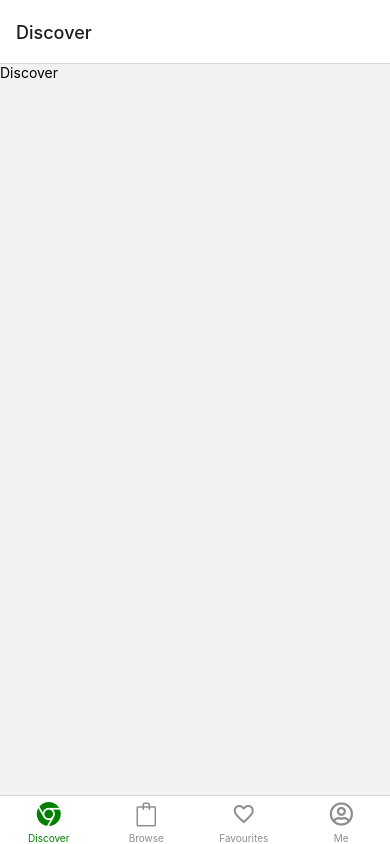
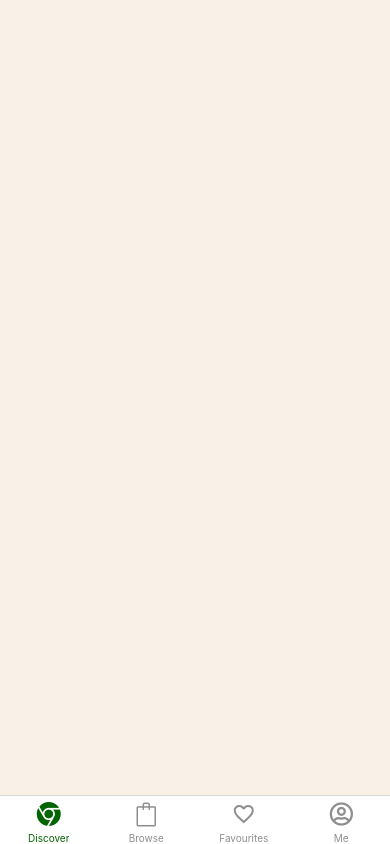
Before and after one commit to MaiFahed/GradPro, a React Native app: screen /ProfileScreen in a window 390 px wide. Built offline with nearby package versions, Linux system fonts and the light colour scheme.

Commit message:
Profile user

```diff
--- /dev/null
+++ b/app/Componants/AppButtons.js
@@ -0,0 +1,37 @@
+import { StyleSheet, Text, View } from 'react-native'
+import React from 'react'
+import { TouchableOpacity } from 'react-native'
+//icons
+import { FontAwesome5 } from '@expo/vector-icons';
+import { Ionicons } from '@expo/vector-icons';
+import { AntDesign } from '@expo/vector-icons';
+
+export default function AppButtons({ title, onPress, icon1, icon2, icon3}) {
+  return (
+    <TouchableOpacity style={styles.buttun} onPress={onPress}>
+      <Text style={styles.text}>{title}</Text>
+      { icon1 && <FontAwesome5 name="user-circle" size={24} color="darkgreen" style={styles.logoStyle}/>}
+      { icon2 && <Ionicons name="help-buoy-outline" size={24} color="darkgreen" style={styles.logoStyle} />}
+      { icon3 && <AntDesign name="checkcircleo" size={24} color="darkgreen" style={styles.logoStyle}/>}
+    </TouchableOpacity>
+  )
+}
+
+const styles = StyleSheet.create({
+  buttun: {
+    backgroundColor: "white",
+    borderRadius: 15,
+    height: 70,
+  },
+  text: {
+    color: "black",
+    paddingLeft:50,
+    paddingTop:25,
+    fontSize:15,
+    fontWeight:"600"
+  },
+  logoStyle: {
+    top:-20,
+    paddingLeft:10
+  },
+})
--- /dev/null
+++ b/app/Componants/RegButtons.js
@@ -0,0 +1,29 @@
+import { StyleSheet, Text, View } from 'react-native'
+import React from 'react'
+import { TouchableOpacity } from 'react-native'
+//icons
+import { FontAwesome } from '@expo/vector-icons';
+
+export default function RegButtons({ title, onPress}) {
+  return (
+    <TouchableOpacity style={styles.buttun} onPress={onPress}>
+      <Text style={styles.text}>{title}</Text>
+    </TouchableOpacity>
+  )
+}
+
+const styles = StyleSheet.create({
+  buttun: {
+    backgroundColor: "white",
+    borderRadius: 15,
+    height: 50,
+  },
+  text: {
+    color: "darkred",
+    paddingLeft:20,
+    paddingTop:16,
+    fontSize:15,
+    fontWeight:"600"
+  },
+
+})
--- a/app/navigation/AppNavigator.js
+++ b/app/navigation/AppNavigator.js
@@ -1,36 +1,59 @@
 import { StatusBar } from 'expo-status-bar';
 import { Button, StyleSheet,TouchableOpacity , Text, View } from 'react-native';
 import * as React from 'react';
+// navs
 import { createNativeStackNavigator } from '@react-navigation/native-stack';
 import { Link, NavigationContainer, useNavigation } from '@react-navigation/native';
 import { createBottomTabNavigator } from '@react-navigation/bottom-tabs';
+//screens from app
+import AppButtons from '../Componants/AppButtons';
+import ProfileScreen from '../screens/ProfileScreen';
+import MeUser from '../screens/MeUser'
+//icons
 import { MaterialIcons } from '@expo/vector-icons';
 import { FontAwesome5 } from '@expo/vector-icons';
 import { SimpleLineIcons } from '@expo/vector-icons';
 import { AntDesign } from '@expo/vector-icons';
-// import welcomeScreen from './app/screens/welcomeScreen';
 
 const Discover = ({navigation}) =>(
-    <Text>Discover</Text>
+  <View style={styles.outer}/>
   );
+
   const Browse = ({navigation}) =>(
-    <Text>Browse</Text>
+    <View style={styles.outer}/>
   );
+
   const Favourites = ({navigation}) =>(
-    <Text>Favourites</Text>
+    <View style={styles.outer}/>
   );
-  const Bag = ({navigation}) =>(
-    <Text>Bag</Text>
-  );
-  const Me = ({navigation}) =>(
-    <Text>Me</Text>
-  );
+
+const styles = StyleSheet.create({
+  outer: {
+    paddingTop:100,
+    paddingLeft:20,
+    paddingRight:20,
+    flex: 1,
+    backgroundColor: "#F9F1E8",
+    flexDirection: 'row',
+    justifyContent: 'center',
+    alignContent: 'center',
+
+  },
+})
+
+const Stack = createNativeStackNavigator();
+const MyStack = () => (
+  <Stack.Navigator screenOptions={{headerShown:false}}>
+    <Stack.Screen name='MeUser' component={MeUser} />
+    <Stack.Screen name='ProfileScreen' component={ProfileScreen} />
+  </Stack.Navigator>
+);
 
 const Tab = createBottomTabNavigator();
 
 const AppNavigator= () => {
-  return(                                                      //, headerShown:false
-    <Tab.Navigator screenOptions={{tabBarActiveTintColor:"green"}}>
+  return(
+    <Tab.Navigator screenOptions={{tabBarActiveTintColor:"darkgreen", headerShown:false}}>
 
       <Tab.Screen name="Discover" component={Discover}
       options={{ tabBarIcon: ({color}) =>
@@ -44,7 +67,7 @@ const AppNavigator= () => {
       options={{ tabBarIcon: ({color}) =>
         <MaterialIcons name="favorite-outline" size={24} color={color} /> }}/>
 
-      <Tab.Screen name="Me" component={Me}
+      <Tab.Screen name="Me" component={MyStack}
       options={{ tabBarIcon: ({color}) =>
         <FontAwesome5 name="user-circle" size={24} color={color} />}} />
 
@@ -52,4 +75,5 @@ const AppNavigator= () => {
     );
 };
 
+
 export default AppNavigator;
--- /dev/null
+++ b/app/screens/MeUser.js
@@ -0,0 +1,70 @@
+import { Button, StyleSheet, Text, View } from 'react-native'
+import React from 'react'
+import { setStatusBarBackgroundColor } from 'expo-status-bar'
+// navs
+import { createNativeStackNavigator } from '@react-navigation/native-stack';
+import { Link, NavigationContainer, useNavigation } from '@react-navigation/native';
+import { createBottomTabNavigator } from '@react-navigation/bottom-tabs';
+// screens from app
+import AppButtons from '../Componants/AppButtons'
+import ProfileScreen from './ProfileScreen'
+//icons
+import { Ionicons } from '@expo/vector-icons';
+
+export default function WelcomeScreen({}) {
+  const navigation = useNavigation();
+  return (
+    <View style={styles.outer}>
+      <View style={styles.moneySaved}>
+        <Text style={{paddingLeft:'33%',paddingTop:20, fontSize:20, fontWeight:"600"}}>Money Saved</Text>
+        <Text style={{paddingLeft:'45%',paddingTop:10, fontSize:20,color:"darkgreen", fontWeight:"600"}}>$40</Text>
+      </View>
+
+      <View style={{alignSelf:'center',position:'absolute',width:'100%', top:210}}>
+      <AppButtons title="Account Details" icon1={true} icon2={false} icon3={false} onPress={()=> navigation.navigate("ProfileScreen")}
+      ></AppButtons>
+      </View>
+
+      <View style={{alignSelf:'center',position:'absolute',width:'100%', top:290}}>
+      <AppButtons title="Help Center" icon1={false} icon2={true} icon3={false} onPress={()=> console.log("help center")}></AppButtons>
+      </View>
+
+      <View style={{alignSelf:'center',position:'absolute',width:'100%', top:370}}>
+      <AppButtons title="Terms and Conditions" icon1={false} icon2={false} icon3={true} onPress={()=> console.log("terms")}></AppButtons>
+      </View>
+
+      <View style={{alignSelf:'center',position:'absolute', top:500, alignItems:'center'}}>
+      <Ionicons name="restaurant" size={70} color="darkgreen" />
+      <Text style={styles.text}>Are you a store owner?</Text>
+      <Text style={styles.text}>Join Go4Food and reduce food waste.</Text>
+      </View>
+
+    </View>
+
+  )
+}
+
+const styles = StyleSheet.create({
+  outer: {
+    paddingTop:100,
+    paddingLeft:20,
+    paddingRight:20,
+    flex: 1,
+    backgroundColor: "#F9F1E8",
+    flexDirection: 'row',
+    justifyContent: 'center',
+    alignContent: 'center',
+
+  },
+  moneySaved: {
+    flex: 1,
+    backgroundColor: "white",
+    borderRadius:15,
+    width: 100,
+    height:100,
+  },
+  text: {
+    color:'#58534E',
+    fontWeight:"600",
+  }
+})
--- /dev/null
+++ b/app/screens/ProfileScreen.js
@@ -0,0 +1,80 @@
+import { StyleSheet, Text, View } from 'react-native'
+import React from 'react'
+
+import AppButtons from '../Componants/AppButtons'
+import RegButtons from '../Componants/RegButtons'
+
+export default function ProfileScreen() {
+  return (
+    <View style={styles.outer}>
+      <View style={styles.name}>
+        <Text style={styles.textConst}>name                                                         Mai Fahed</Text>
+      </View>
+
+      <View
+      style={{
+      position:'absolute',width:'100%',
+       top:170, backgroundColor: "white",
+       borderRadius:15, height:50,
+       }}>
+        <Text style={styles.textConst}>Email                                   maifahed16@gmail.com</Text>
+
+      </View>
+
+      <View
+      style={{
+      position:'absolute',width:'100%',
+       top:240, backgroundColor: "white",
+       borderRadius:15, height:50,
+       }}>
+        <Text style={styles.textConst}>Phone number                                     0597094458</Text>
+      </View>
+
+      <View
+      style={{
+      position:'absolute',width:'100%',
+       top:310, backgroundColor: "white",
+       borderRadius:15, height:50,
+       }}>
+        <Text style={styles.textConst}>Country                                                           nablus</Text>
+      </View>
+
+      <View style={{alignSelf:'center',position:'absolute',width:'100%', top:380}}>
+      <RegButtons title="Log out" onPress={()=> console.log("log out")}></RegButtons>
+      </View>
+
+    </View>
+  )
+}
+
+const styles = StyleSheet.create({
+    outer: {
+        paddingTop:100,
+        paddingLeft:20,
+        paddingRight:20,
+        flex: 1,
+        backgroundColor: "#F9F1E8",
+        flexDirection: 'row',
+        justifyContent: 'center',
+        alignContent: 'center',
+    },
+    name: {
+        flex: 1,
+        backgroundColor: "white",
+        borderRadius:15,
+        width: 100,
+        height:50,
+    },
+    textConst: {
+        color: "black",
+        paddingLeft:20,
+        paddingTop:16,
+        fontSize:15,
+    },
+    textVar: {
+        color: "black",
+        paddingLeft:280,
+        fontSize:15,
+    },
+
+})
```
Also changed, not shown: App.js (+7 -1 lines), app/screens/welcomeScreen.js (deleted, +0 -15 lines).
